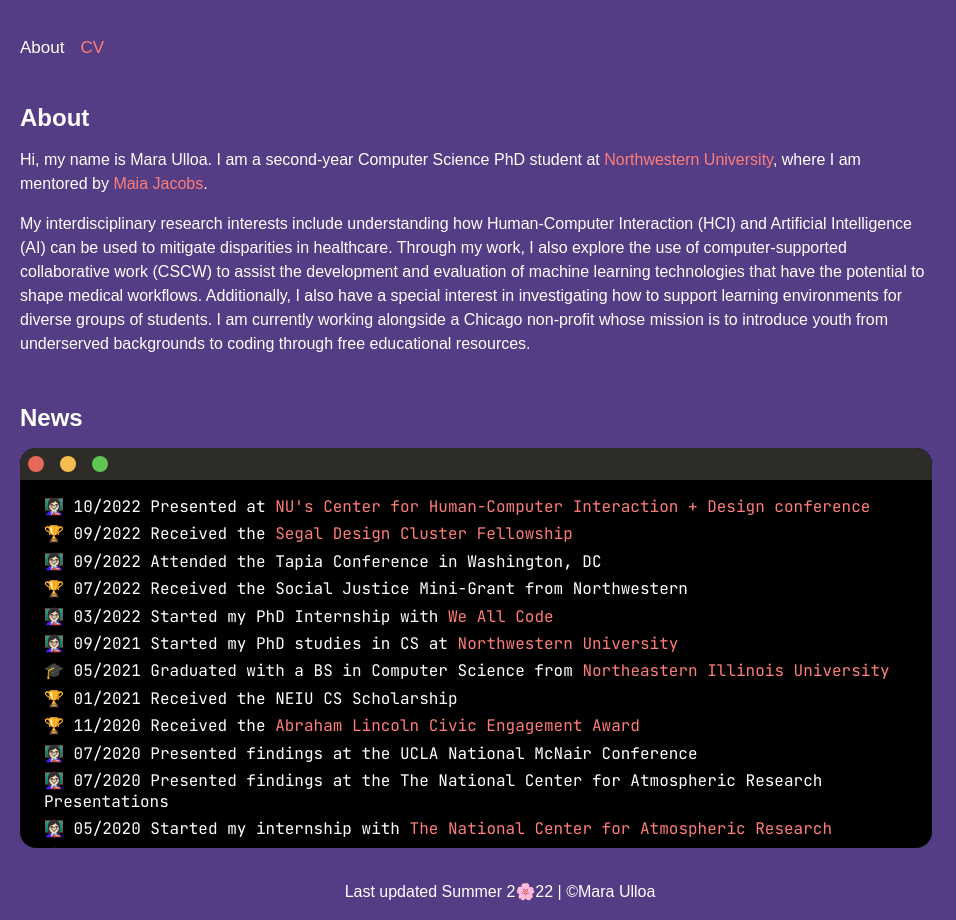
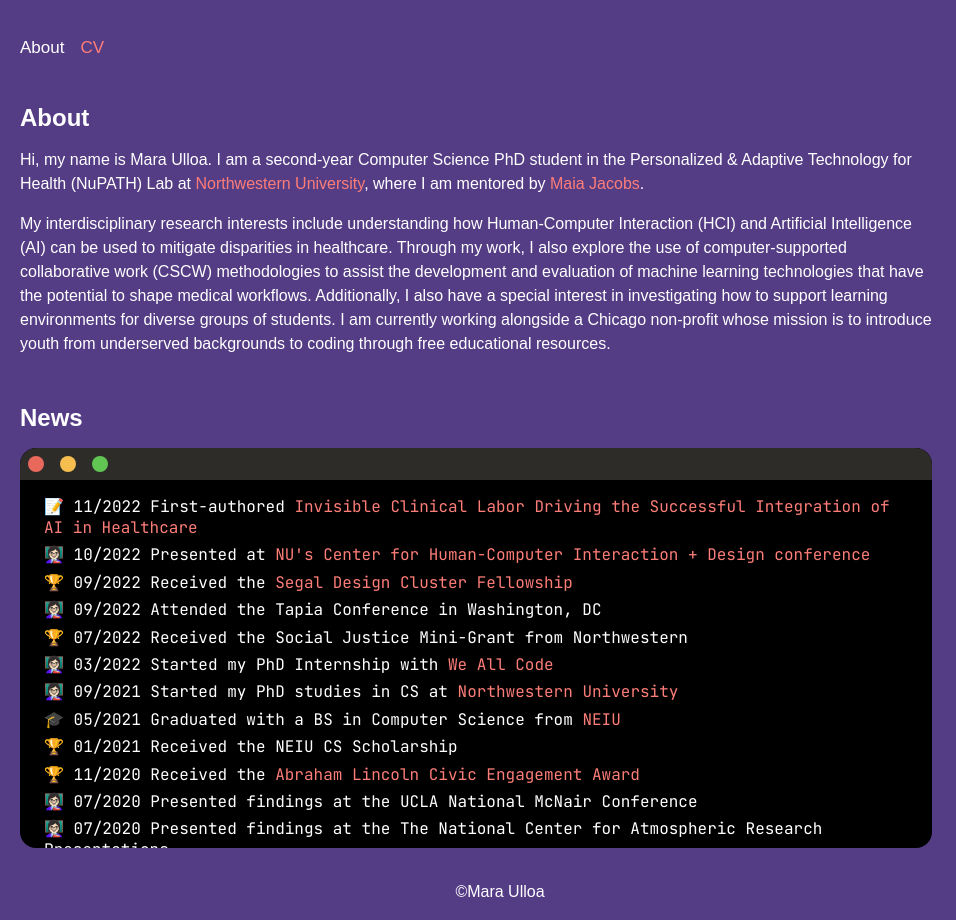
Before and after one commit to Mara16/mara16.github.io, a website: page index.html in a window 1280 px wide. Shown: the full height of the page, 324-1280 px from the left. Drawn offline with nearby package versions, Linux system fonts and the light colour scheme.

Commit message:
updated cv & added publication

```diff
--- a/index.html
+++ b/index.html
@@ -34,11 +34,13 @@
                 <div class="pic"><img src="images/headshotBW.png" alt="headshot of Mara Ulloa" /></div>
                 <h1 class="rolling-text" href="#">Mara Ulloa</h1>
                 <p class="pronounciation">MAHR-ah &#8212; OOh-YO-a</p>
+
                 <audio controls>
                     <source src="audio/me_.ogg" type="audio/ogg">
                     <source src="audio/name_.mp3" type="audio/mpeg">
                   Your browser does not support the audio element.
                 </audio>
+
                 <p>PhD Student</p>
                 <p>Department of Computer Science <br> Northwestern University</p>
                 <p>mara.ulloa[at]northwestern.edu</p>
@@ -70,12 +72,12 @@
 
                 <h2>About</h2>
 
-                <p>Hi, my name is Mara Ulloa. I am a second-year Computer Science PhD student at <a href="https://www.northwestern.edu/" target="_blank">Northwestern University</a>,
-                    where I am mentored by <a href="http://maiajacobs.com/" target="_blank">Maia Jacobs</a>.
+                <p>Hi, my name is Mara Ulloa. I am a second-year Computer Science PhD student in the Personalized & Adaptive Technology for Health (NuPATH) Lab at <a href="https://www.northwestern.edu/" target="_blank">Northwestern University</a>,
+                    where I am mentored by <a href="https://www.mccormick.northwestern.edu/research-faculty/directory/profiles/jacobs-maia.html" target="_blank">Maia Jacobs</a>.
                 </p>
                 <p>My interdisciplinary research interests include understanding how Human-Computer Interaction (HCI)
                     and Artificial Intelligence (AI) can be used to mitigate disparities in healthcare. Through my work, I also explore the use of
-                    computer-supported collaborative work (CSCW) to assist the development and evaluation of machine learning technologies
+                    computer-supported collaborative work (CSCW) methodologies to assist the development and evaluation of machine learning technologies
                     that have the potential to shape medical workflows.
                     Additionally, I also have a special interest in investigating how to support learning environments for diverse groups of students. I am currently
                     working alongside a Chicago non-profit whose mission is to introduce youth from underserved
@@ -90,6 +92,7 @@
                     </div>
                     <div class="content">
                         <ul class="news">
+                            <li>&#128221; 11/2022 First-authored <a href="https://www.frontiersin.org/articles/10.3389/fcomp.2022.1045704/abstract"target="_blank">Invisible Clinical Labor Driving the Successful Integration of AI in Healthcare</a></li>
                             <li>&#128105;&#127995;&#8205;&#127979; 10/2022 Presented at <a href="https://hci.northwestern.edu/"target="_blank">NU's Center for Human-Computer Interaction + Design conference</a> <li>
                                 &#127942; 09/2022 Received the <a href="https://design.northwestern.edu/"target="_blank">Segal Design Cluster Fellowship</a> </li>
                             <li>&#128105;&#127995;&#8205;&#127979; 09/2022 Attended the Tapia Conference in Washington, DC</li>
@@ -97,17 +100,17 @@
                             <li>&#128105;&#127995;&#8205;&#127979; 03/2022 Started my PhD Internship with <a href="https://www.weallcode.org/"target="_blank">We All Code</a></li>
                             <li>&#128105;&#127995;&#8205;&#127979; 09/2021 Started my PhD studies in CS at <a href="https://www.northwestern.edu/"target="_blank">Northwestern University</a></li>
 
-                            <li>&#127891; 05/2021 Graduated with a BS in Computer Science from <a href="https://www.neiu.edu/"target="_blank">Northeastern Illinois University</a></li>
+                            <li>&#127891; 05/2021 Graduated with a BS in Computer Science from <a href="https://www.neiu.edu/"target="_blank">NEIU</a></li>
                             <li>&#127942; 01/2021 Received the NEIU CS Scholarship</li>
                             <li>&#127942; 11/2020 Received the <a href="https://thelincolnacademyofillinois.org/students/"target="_blank">Abraham Lincoln Civic Engagement Award</a></li>
 
                             <li>&#128105;&#127995;&#8205;&#127979; 07/2020 Presented findings at the UCLA National McNair Conference</li>
                             <li>&#128105;&#127995;&#8205;&#127979; 07/2020 Presented findings at the The National Center for Atmospheric Research
                                 Presentations</li>
-                            <li>&#128105;&#127995;&#8205;&#127979; 05/2020 Started my internship with <a href="https://ncar.ucar.edu/"target="_blank">The National Center for Atmospheric Research</a></li>
+                            <li>&#128105;&#127995;&#8205;&#127979; 05/2020 Started my internship with <a href="https://ncar.ucar.edu/"target="_blank">The National Center for Atmospheric Research (NCAR)</a></li>
                             <li>&#128105;&#127995;&#8205;&#127979; 10/2019 Presented findings at the <a href="https://www.sacnas.org/conference/2019-sacnas"target="_blank">2019 SACNAS Conference</a> in Honolulu, HI</li>
                             <li>&#128105;&#127995;&#8205;&#127979; 09/2019 Presented findings at the 11th Annual NEIU Student Symposium</li>
-                            <li>&#128105;&#127995;&#8205;&#127979; 08/2019 Started leading programming workshops with the NEIU CS department</li>
+                            <li>&#128105;&#127995;&#8205;&#127979; 08/2019 Started leading programming workshops with the Northeastern Illinois University (NEIU) Computer Science department</li>
                             <li>&#128105;&#127995;&#8205;&#127979; 05/2019 Started my summer research internship at <a href="https://www.neiu.edu/academics/our-centers-and-programs/student-center-science-engagement"target="_blank">NEIU SCSE</a></li>
                             <li>&#127942; 09/2018 Received The National TheDream.US Scholarship</li>
                         </ul>
@@ -124,7 +127,7 @@
                 &#127942; 09/2018 Awarded The National TheDream.US Scholarship-->
 
                 <div class="footer-content">
-                    <p>Last updated Summer 2&#x1F338;22 | &copy;Mara Ulloa </p>
+                    <p>&copy;Mara Ulloa </p>
                 </div>
             </div>
         </div>
```
Also changed, not shown: 1 other file.
